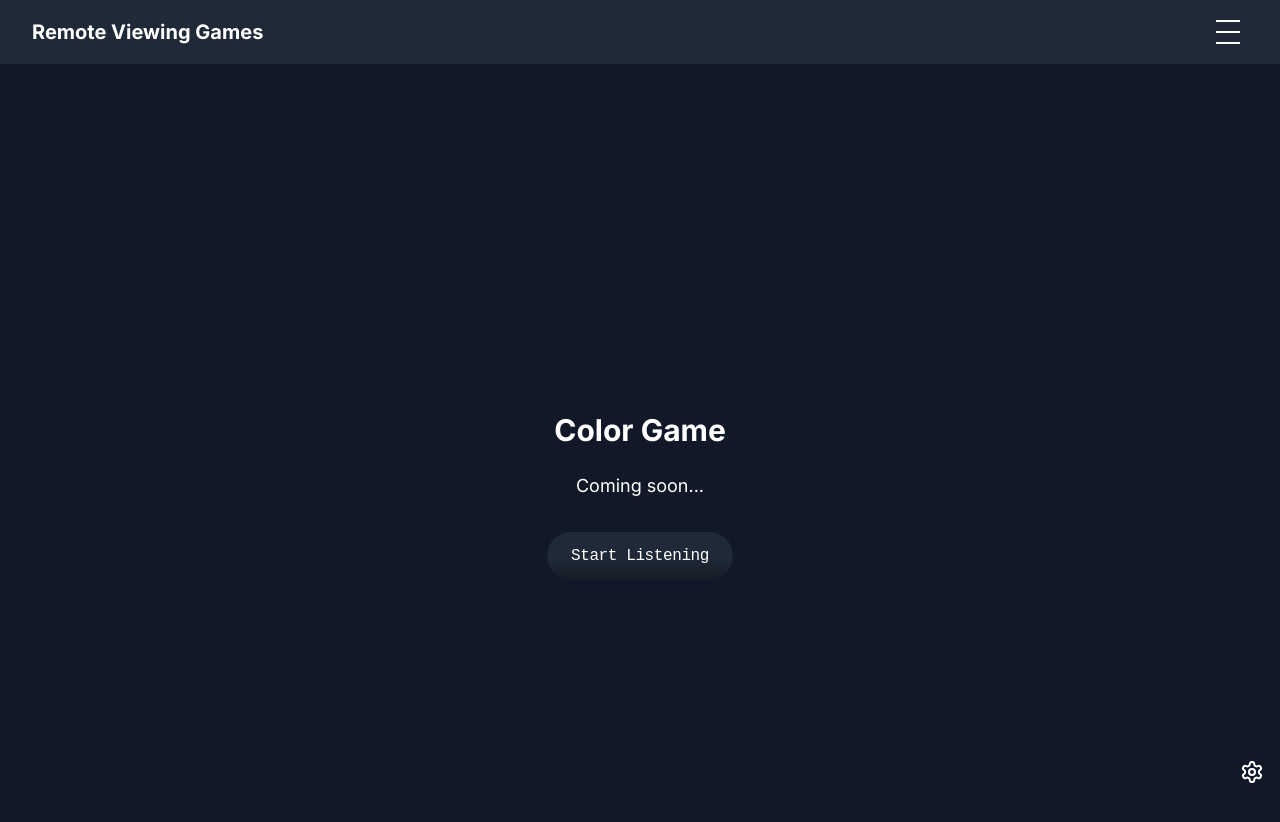
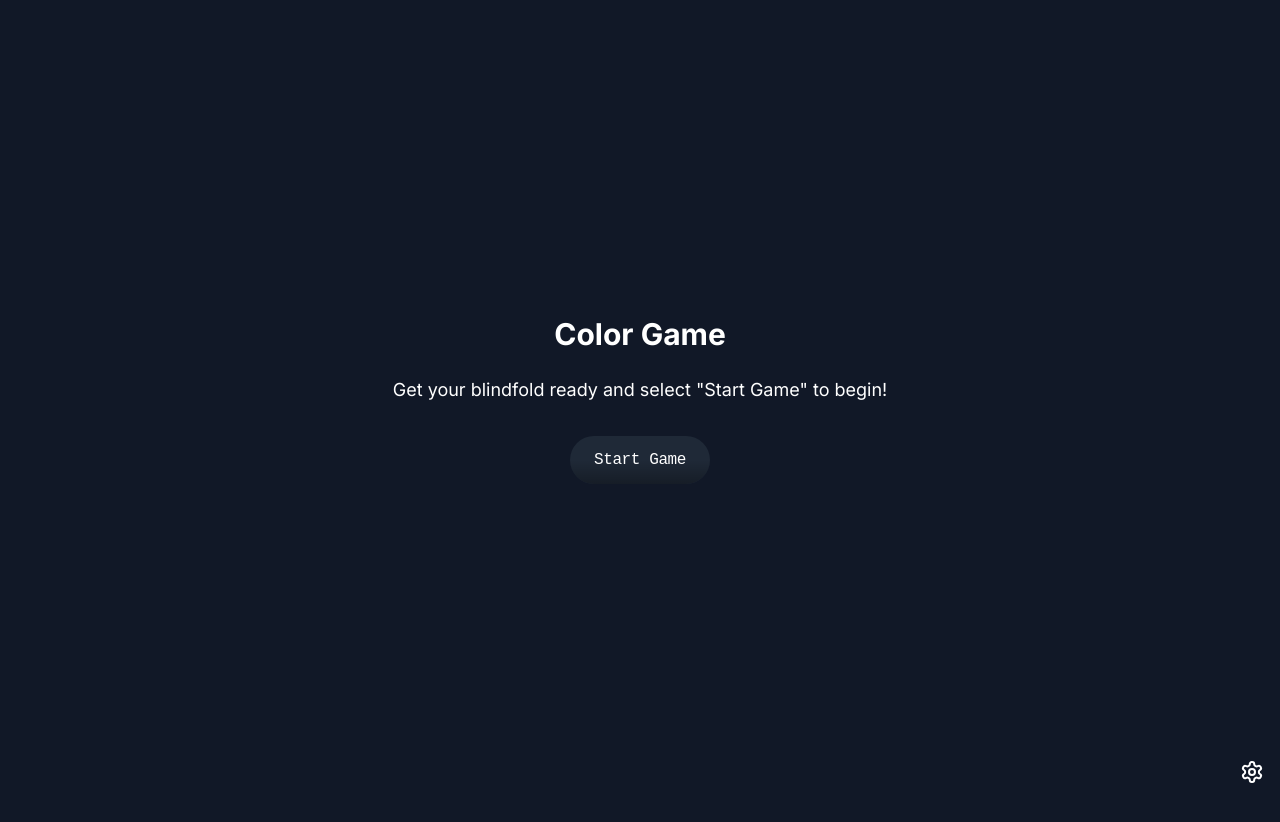
Before and after one commit to yummywakame/remote-viewing-games-v2, a Next.js app: page /color-game in a window 1280 px wide. Shown: the top 822 px of the page. Built offline with nearby package versions, Linux system fonts and the light colour scheme.

Commit message:
game now randomizes color and says 'what color is this?' with a next button to proceed to the next random color.

```diff
--- a/src/app/components/ColorGame.js
+++ b/src/app/components/ColorGame.js
@@ -1,27 +1,114 @@
 'use client'
 
-import React, { useState } from 'react'
+import React, { useState, useEffect } from 'react'
 import { Settings } from 'lucide-react'
 import GameSettings from './GameSettings'
 
+const colorTable = {
+  yellow: '#FFD700',
+  green: '#008000',
+  blue: '#1E90FF',
+  purple: '#6A5ACD',
+  pink: '#FF00FF',
+  red: '#DC143C',
+  orange: '#FF7F50',
+}
+
 export default function ColorGame() {
   const [isSettingsOpen, setIsSettingsOpen] = useState(false)
+  const [gameState, setGameState] = useState('initial') // 'initial', 'intro', 'playing'
+  const [currentColor, setCurrentColor] = useState(null)
+  const [speech, setSpeech] = useState(null)
+  const [isSpeaking, setIsSpeaking] = useState(false)
+
+  useEffect(() => {
+    const speechSynthesis = window.speechSynthesis
+    const utterance = new SpeechSynthesisUtterance()
+    utterance.onstart = () => setIsSpeaking(true)
+    utterance.onend = () => setIsSpeaking(false)
+    setSpeech(utterance)
+
+    return () => {
+      speechSynthesis.cancel()
+    }
+  }, [])
 
   const handleSaveSettings = () => {
-    // Implement color game specific save logic here
     console.log('Saving Color Game settings')
   }
 
+  const speak = (text, onEndCallback) => {
+    if (speech) {
+      speech.text = text
+      if (onEndCallback) {
+        const handleEnd = () => {
+          onEndCallback()
+          speech.removeEventListener('end', handleEnd)
+        }
+        speech.addEventListener('end', handleEnd)
+      }
+      window.speechSynthesis.speak(speech)
+    }
+  }
+
+  const startGame = () => {
+    setGameState('intro')
+    speak("Welcome to the Color Game! Say 'next' at any time to proceed to the next color and say 'stop' to end the game.", () => {
+      setGameState('playing')
+      selectNewColor()
+    })
+  }
+
+  const selectNewColor = () => {
+    const colors = Object.keys(colorTable)
+    let newColor
+    do {
+      newColor = colors[Math.floor(Math.random() * colors.length)]
+    } while (newColor === currentColor && colors.length > 1)
+    setCurrentColor(newColor)
+    speak("What color is this?")
+  }
+
+  const handleNext = () => {
+    if (!isSpeaking) {
+      selectNewColor()
+    }
+  }
+
   return (
-    <div className="game-container relative">
+    <div
+      className="fixed inset-0 flex items-center justify-center"
+      style={{
+        backgroundColor: gameState === 'playing' ? colorTable[currentColor] : 'rgb(17, 24, 39)',
+        transition: 'background-color 0.5s ease'
+      }}
+    >
       <div className="game-content">
-        <h2 className="game-title">Color Game</h2>
-        <p className="game-description">Coming soon...</p>
-        <button className="neon-button">
-          <span className="neon-button-background"></span>
-          <span className="neon-button-gradient"></span>
-          <span className="neon-button-text">Start Listening</span>
-        </button>
+        {gameState === 'initial' && (
+          <>
+            <h2 className="game-title">Color Game</h2>
+            <p className="game-description">Get your blindfold ready and select "Start Game" to begin!</p>
+            <button className="neon-button" onClick={startGame}>
+              <span className="neon-button-background"></span>
+              <span className="neon-button-gradient"></span>
+              <span className="neon-button-text">Start Game</span>
+            </button>
+          </>
+        )}
+        {gameState === 'intro' && (
+          <p className="game-description">Game is starting...</p>
+        )}
+        {gameState === 'playing' && (
+          <button
+            className="neon-button"
+            onClick={handleNext}
+            disabled={isSpeaking}
+          >
+            <span className="neon-button-background"></span>
+            <span className="neon-button-gradient"></span>
+            <span className="neon-button-text">Next Color</span>
+          </button>
+        )}
       </div>
       <button
         className="fixed bottom-4 right-4 text-white hover:animate-spin-slow transition-all duration-300"
@@ -37,7 +124,6 @@ export default function ColorGame() {
         >
           <div>
             <p>Color Game specific settings go here</p>
-            {/* Add color selection table or other specific settings */}
           </div>
         </GameSettings>
       )}
```
